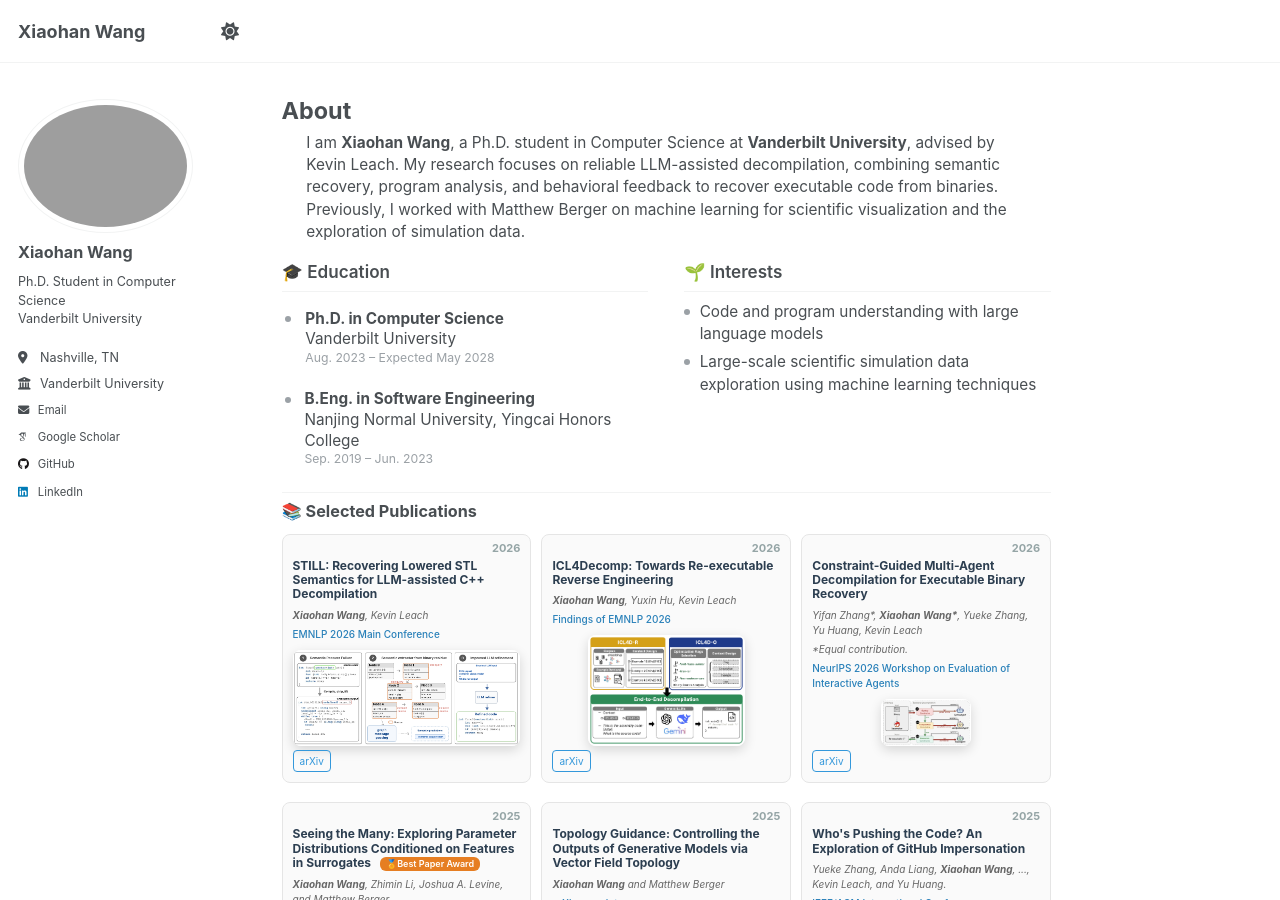
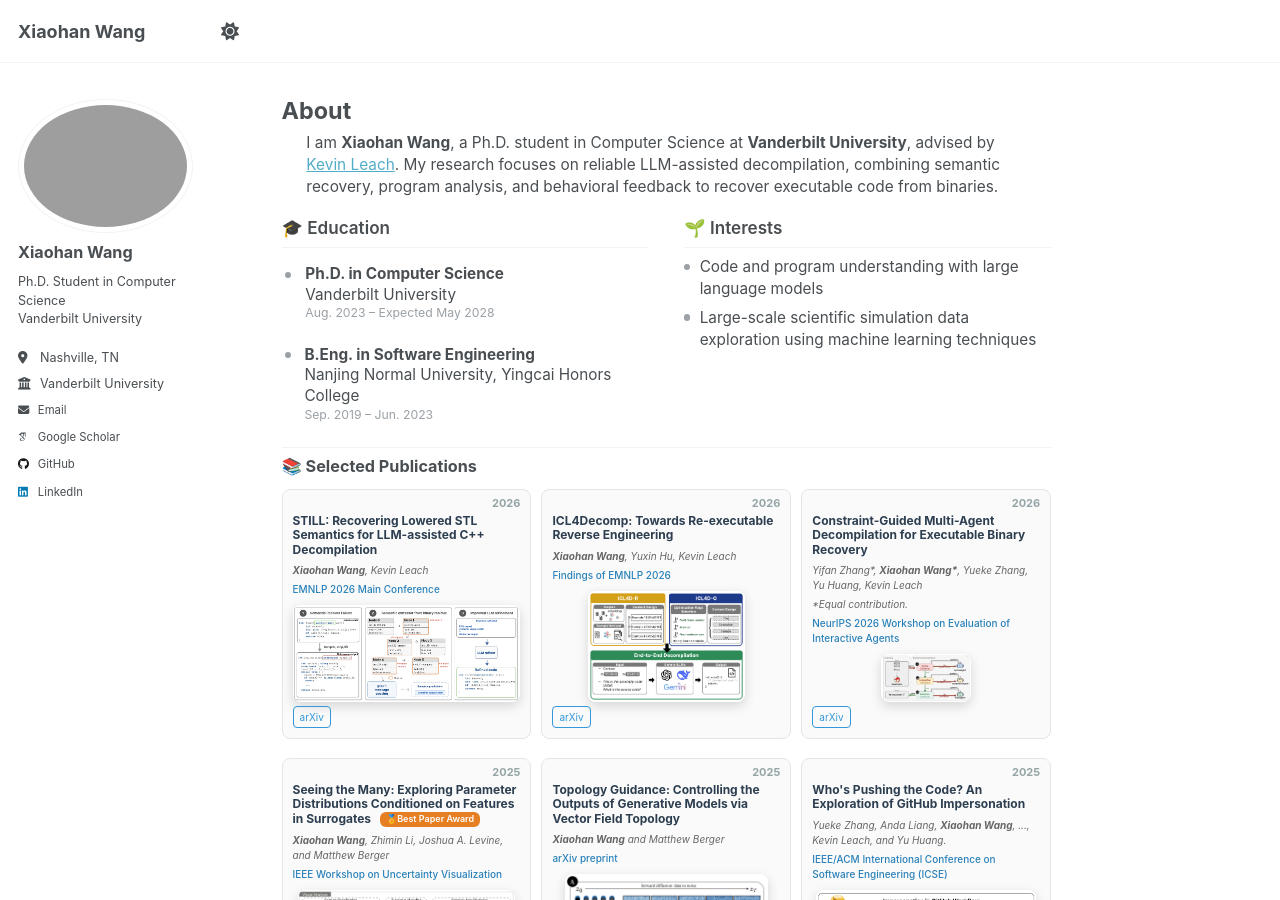
Before and after one commit to hannahwang37/hannahwang37.github.io, a Jekyll site: the page built from _pages/about.md, in a window 1280 px wide and 900 px high. Built offline with Jekyll 4.4.1, drawn with Linux system fonts in a browser that asks for light colours; some web fonts are replaced.

Commit message:
Shorten introduction and link advisor homepage

```diff
--- a/_pages/about.md
+++ b/_pages/about.md
@@ -9,9 +9,8 @@
 
 <div class="about-intro">
 <p>
-  I am <strong>Xiaohan Wang</strong>, a Ph.D. student in Computer Science at <strong>Vanderbilt University</strong>, advised by Kevin Leach.
+  I am <strong>Xiaohan Wang</strong>, a Ph.D. student in Computer Science at <strong>Vanderbilt University</strong>, advised by <a href="https://kjl.name/">Kevin Leach</a>.
   My research focuses on reliable LLM-assisted decompilation, combining semantic recovery, program analysis, and behavioral feedback to recover executable code from binaries.
-  Previously, I worked with Matthew Berger on machine learning for scientific visualization and the exploration of simulation data.
 </p>
 </div>
 
```
